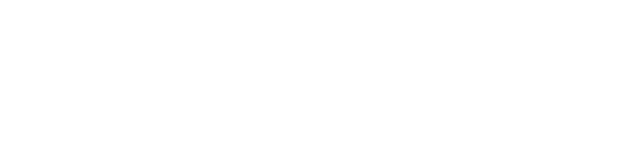
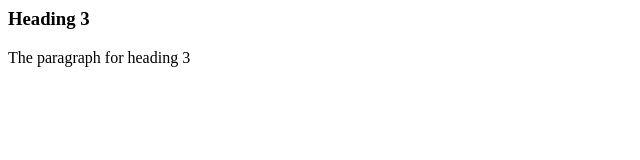
Before and after one commit to thelasteagle/scrum-project-example, a plain HTML site: page index.html in a window 1280 px wide. Shown: the whole page, without its empty margins (0-640 px from the left). Drawn offline with Linux system fonts and the light colour scheme.

Commit message:
SPE-5 Update index.html

```diff
--- a/index.html
+++ b/index.html
@@ -2,5 +2,10 @@
 	<head>
 		<title>This is out homepage</title>
 	</head>
-	<body></body>
+	<body>
+		<h3>Heading 3</h3>
+		<p>
+			The paragraph for heading 3
+		</p>
+	</body>
 </html>
```
